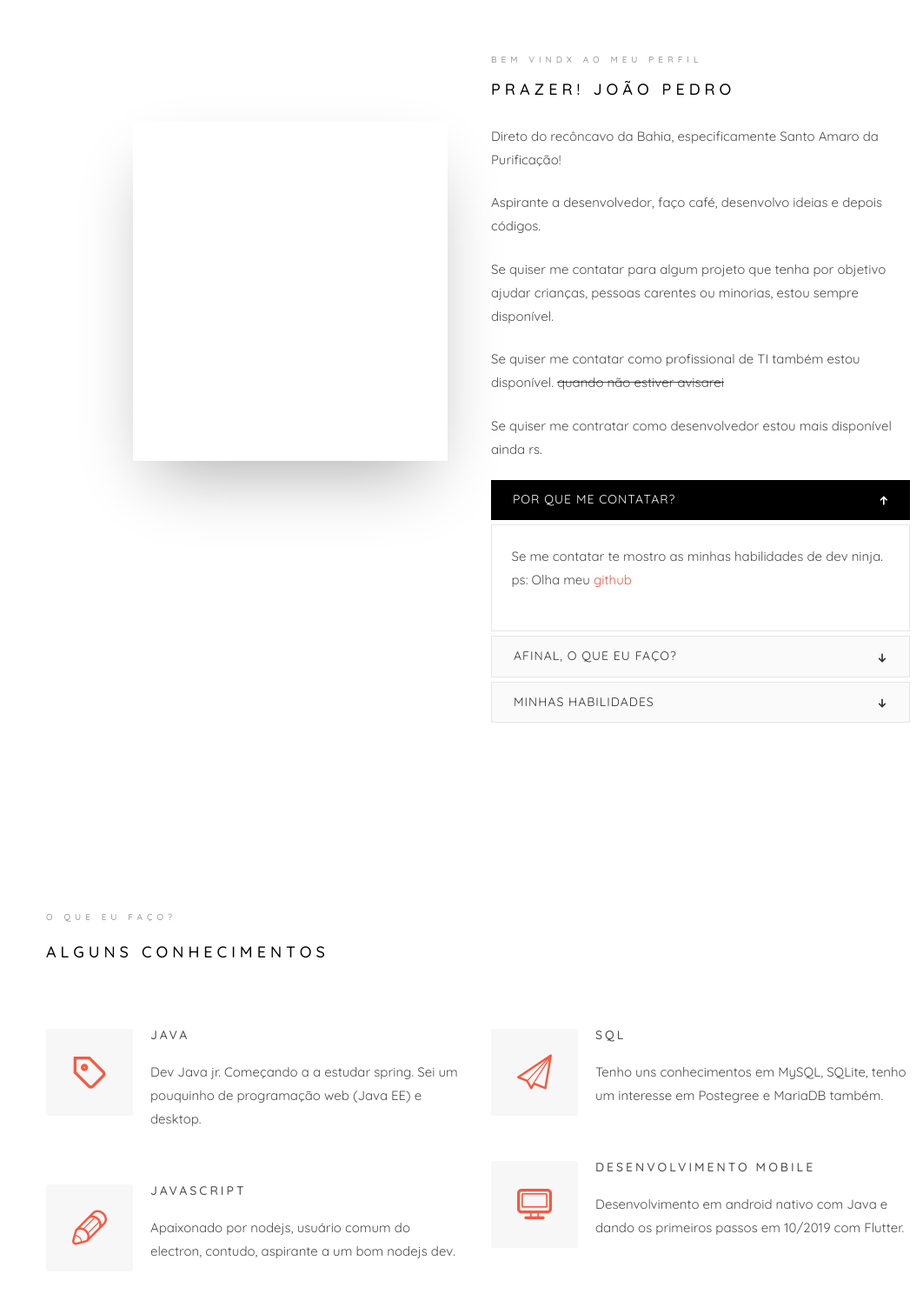
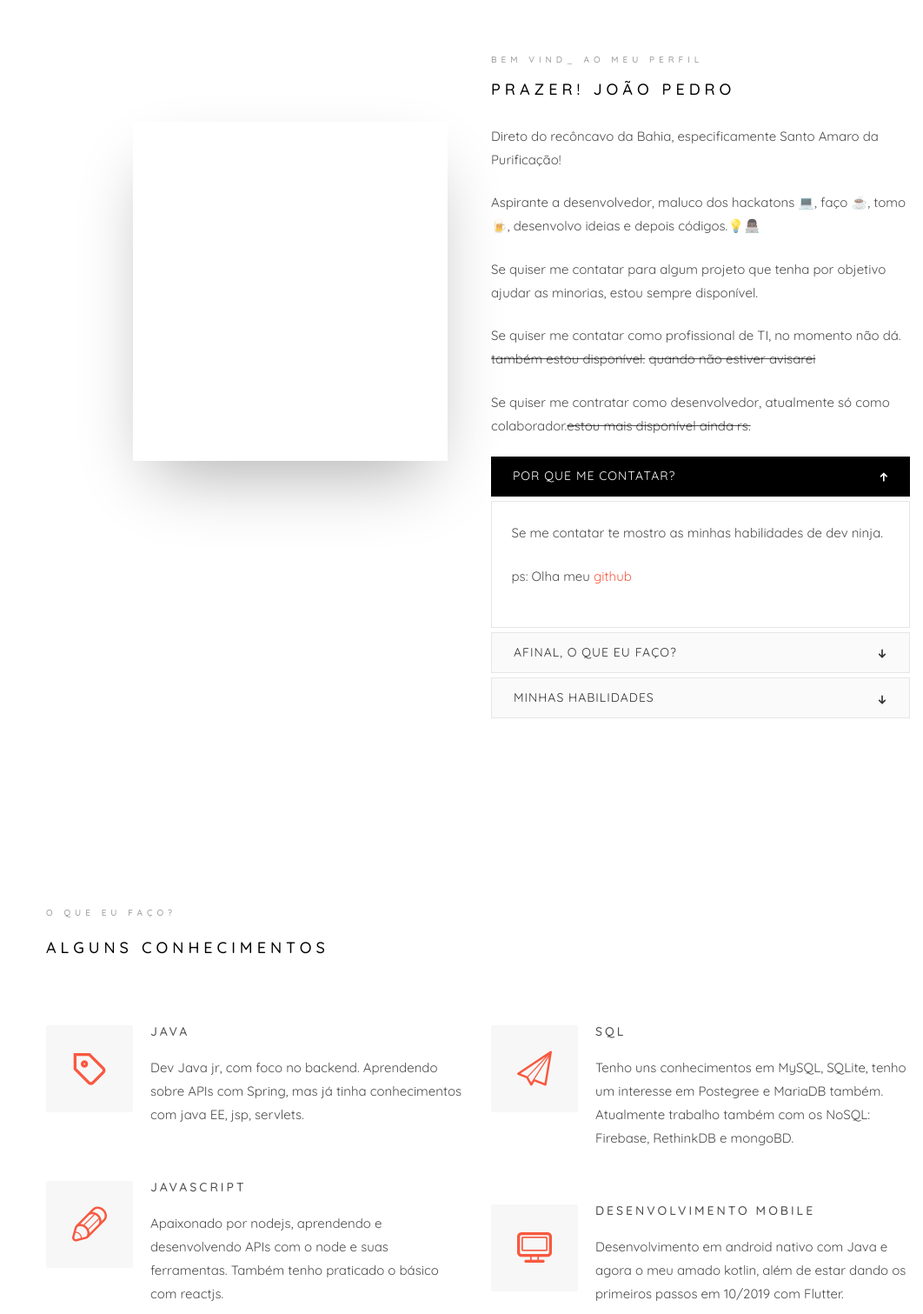
Before and after one commit to EuJota/EuJota.github.io, a plain HTML site: page index.html in a window 1280 px wide. Shown: the top 1511 px of the page at 87% size, 218-1280 px from the left. Drawn offline with Linux system fonts and the light colour scheme; files whose address does not match are found by name.

Commit message:
updating skills and adding emojis

```diff
--- a/index.html
+++ b/index.html
@@ -88,13 +88,13 @@ Copyright &copy;<script>document.write(new Date().getFullYear());</script> All r
 						</div>
 						<div class="col-md-6 animate-box" data-animate-effect="fadeInLeft">
 							<div class="about-desc">
-								<span class="heading-meta">Bem Vindx ao meu perfil</span>
+								<span class="heading-meta">Bem Vind_ ao meu perfil</span>
 								<h3>Prazer! João Pedro</h3>
 								<p>Direto do recôncavo da Bahia, especificamente Santo Amaro da Purificação!</p>
-								<p>Aspirante a desenvolvedor, faço café, desenvolvo ideias e depois códigos.</p>
-								<p>Se quiser me contatar para algum projeto que tenha por objetivo ajudar crianças, pessoas carentes ou minorias, estou sempre disponível.</p>
-								<p>Se quiser me contatar como profissional de TI também estou disponível. <s>quando não estiver avisarei</s></p>
-								<p>Se quiser me contratar como desenvolvedor estou mais disponível ainda rs.</p>
+								<p>Aspirante a desenvolvedor, maluco dos hackatons 💻, faço ☕️, tomo 🍺, desenvolvo ideias e depois códigos.💡👨🏿‍💻</p>
+								<p>Se quiser me contatar para algum projeto que tenha por objetivo ajudar as minorias, estou sempre disponível.</p>
+								<p>Se quiser me contatar como profissional de TI, no momento não dá. <s>também estou disponível.</s> <s>quando não estiver avisarei</s></p>
+								<p>Se quiser me contratar como desenvolvedor, atualmente só como colaborador.<s>estou mais disponível ainda rs.</s></p>
 							</div>
 							<div class="fancy-collapse-panel">
 								<div class="panel-group" id="accordion" role="tablist" aria-multiselectable="true">
@@ -109,7 +109,8 @@ Copyright &copy;<script>document.write(new Date().getFullYear());</script> All r
 									         <div class="panel-body">
 									            <div class="row">
 										      		<div class="col-md-12">
-										      			<p>Se me contatar te mostro as minhas habilidades de dev ninja. ps: Olha meu <a href="https://github.com/EuJota?tab=repositories">github</a></p>
+										      			<p>Se me contatar te mostro as minhas habilidades de dev ninja.</p>
+														<p>ps: Olha meu <a href="https://github.com/EuJota?tab=repositories">github</a></p>
 										      		</div>
 										      	</div>
 									         </div>
@@ -124,9 +125,10 @@ Copyright &copy;<script>document.write(new Date().getFullYear());</script> All r
 									    </div>
 									    <div id="collapseTwo" class="panel-collapse collapse" role="tabpanel" aria-labelledby="headingTwo">
 									        <div class="panel-body">
-									            <p>Sou técnico de informática formado pelo <strong>instituto federal da bahia</strong>, além de ser graduando em análise e desenvolvimento de sistemas também no <strong>instituto federal da bahia</strong>. Apesar de ter uma paixão por backend e IoT, atuo como desenvolvedor quebra galho por necessidades!</p>
+									            <p>Sou técnico em informática formado pelo <strong>instituto federal da bahia</strong>, além de ser graduando em análise e desenvolvimento de sistemas também no <strong>instituto federal da bahia</strong>. Apesar de ter uma paixão por backend e IoT, atuo como desenvolvedor quebra galho por necessidades!</p>
 													<ul>
-														<li>Atualmente um dos idealizadores e desenvolvedor mobile no <strong>Me Dispache.</strong></li>
+														<li>Atualmente desenvolvedor fullstack na <strong>Me ajuda limpeza</strong>. Atuando como dev backend/mobile.</li>
+														<li>Ex um dos idealizadores, e desenvolvedor mobile no <strong>Me Dispache.</strong> <s>falimos :(</s></li>
 													</ul>
 									        </div>
 									    </div>
@@ -142,9 +144,10 @@ Copyright &copy;<script>document.write(new Date().getFullYear());</script> All r
 									        <div class="panel-body">
 									            <ul>
 													<li>Conhecimentos em Java: mobile, web e desktop</li>
-													<li>Conhecimentos em Javascript: Node.js</li>
+													<li>Conhecimentos em Kotlin: mobile</li>
+													<li>Conhecimentos em Javascript: Node.js, Reactjs</li>
 													<li>Conhecimentos em Banco de dados: SQL e bem pouquinho de NoSQL</li>
-													<li>Conhecimentos bem rasteirinhos em C e Python.</li>
+													<li>Conhecimentos em C e Python.</li>
 													<li>Estudos beeem, mas bem iniciais em Flutter</li>
 													<li>Também desenvolvo front end web, mas meu xodó mesmo é o backend</li>
 												</ul>
@@ -174,7 +177,7 @@ Copyright &copy;<script>document.write(new Date().getFullYear());</script> All r
 								</div>
 								<div class="colorlib-text">
 									<h3>Java</h3>
-									<p>Dev Java jr. Começando a a estudar spring. Sei um pouquinho de programação web (Java EE) e desktop.</p>
+									<p>Dev Java jr, com foco no backend. Aprendendo sobre APIs com Spring, mas já tinha conhecimentos com java EE, jsp, servlets.</p>
 								</div>
 							</div>
 
@@ -184,7 +187,7 @@ Copyright &copy;<script>document.write(new Date().getFullYear());</script> All r
 								</div>
 								<div class="colorlib-text">
 									<h3>Javascript</h3>
-									<p>Apaixonado por nodejs, usuário comum do electron, contudo, aspirante a um bom nodejs dev.</p>
+									<p>Apaixonado por nodejs, aprendendo e desenvolvendo APIs com o node e suas ferramentas. Também tenho praticado o básico com reactjs.</p>
 								</div>
 							</div>
 
@@ -194,7 +197,7 @@ Copyright &copy;<script>document.write(new Date().getFullYear());</script> All r
 								</div>
 								<div class="colorlib-text">
 									<h3>C</h3>
-									<p>Sei um pouquinho de C, caminhando aos pouquinhos na graduação.</p>
+									<p>Caminhando com C aos pouquinhos na graduação, uso principalmente para resolver problemas de programação competitiva.</p>
 								</div>
 							</div>
 						</div>
@@ -205,7 +208,7 @@ Copyright &copy;<script>document.write(new Date().getFullYear());</script> All r
 								</div>
 								<div class="colorlib-text">
 									<h3>SQL</h3>
-									<p>Tenho uns conhecimentos em MySQL, SQLite, tenho um interesse em Postegree e MariaDB também.</p>
+									<p>Tenho uns conhecimentos em MySQL, SQLite, tenho um interesse em Postegree e MariaDB também. Atualmente trabalho também com os NoSQL: Firebase, RethinkDB e mongoBD.</p>
 								</div>
 							</div>
 
@@ -215,7 +218,7 @@ Copyright &copy;<script>document.write(new Date().getFullYear());</script> All r
 								</div>
 								<div class="colorlib-text">
 									<h3>Desenvolvimento mobile</h3>
-									<p>Desenvolvimento em android nativo com Java e dando os primeiros passos em 10/2019 com Flutter.</p>
+									<p>Desenvolvimento em android nativo com Java e agora o meu amado kotlin, além de estar dando os primeiros passos em 10/2019 com Flutter.</p>
 								</div>
 							</div>
 						</div>
```
